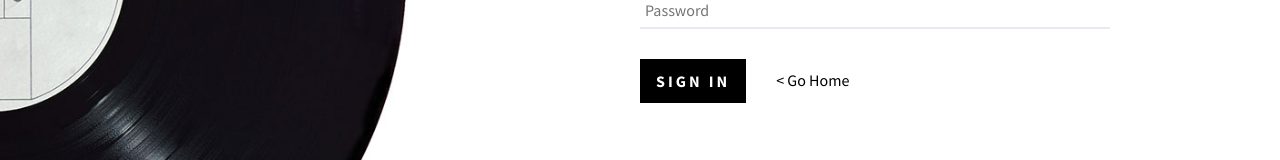
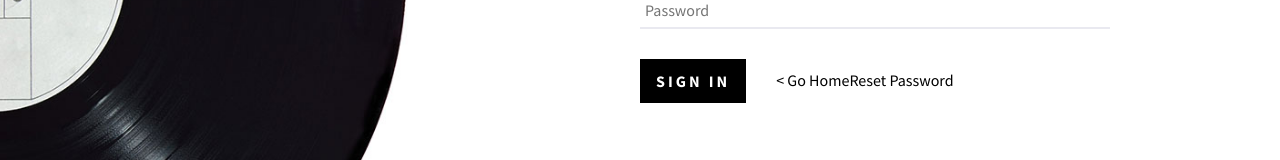
Before and after one commit to Highland-Records/cms, a React (Create React App) app in the folder app/: page /sign-in in a window 1280 px wide. Shown: the part 425-585 px from the top of the page. Built offline with nearby package versions, Linux system fonts and the light colour scheme; the HTML template or start-up script is replaced by a standard one.

Commit message:
reset password start

```diff
--- a/app/src/comps/Splash/SignIn.js
+++ b/app/src/comps/Splash/SignIn.js
@@ -110,6 +110,7 @@ class SignInPage extends React.Component {
 									/>
 									<br />
 									<Link to="/">&lt; Go Home</Link>
+									<Link to="/">Reset Password</Link>
 								</form>
 							</div>
 						</div>
```
